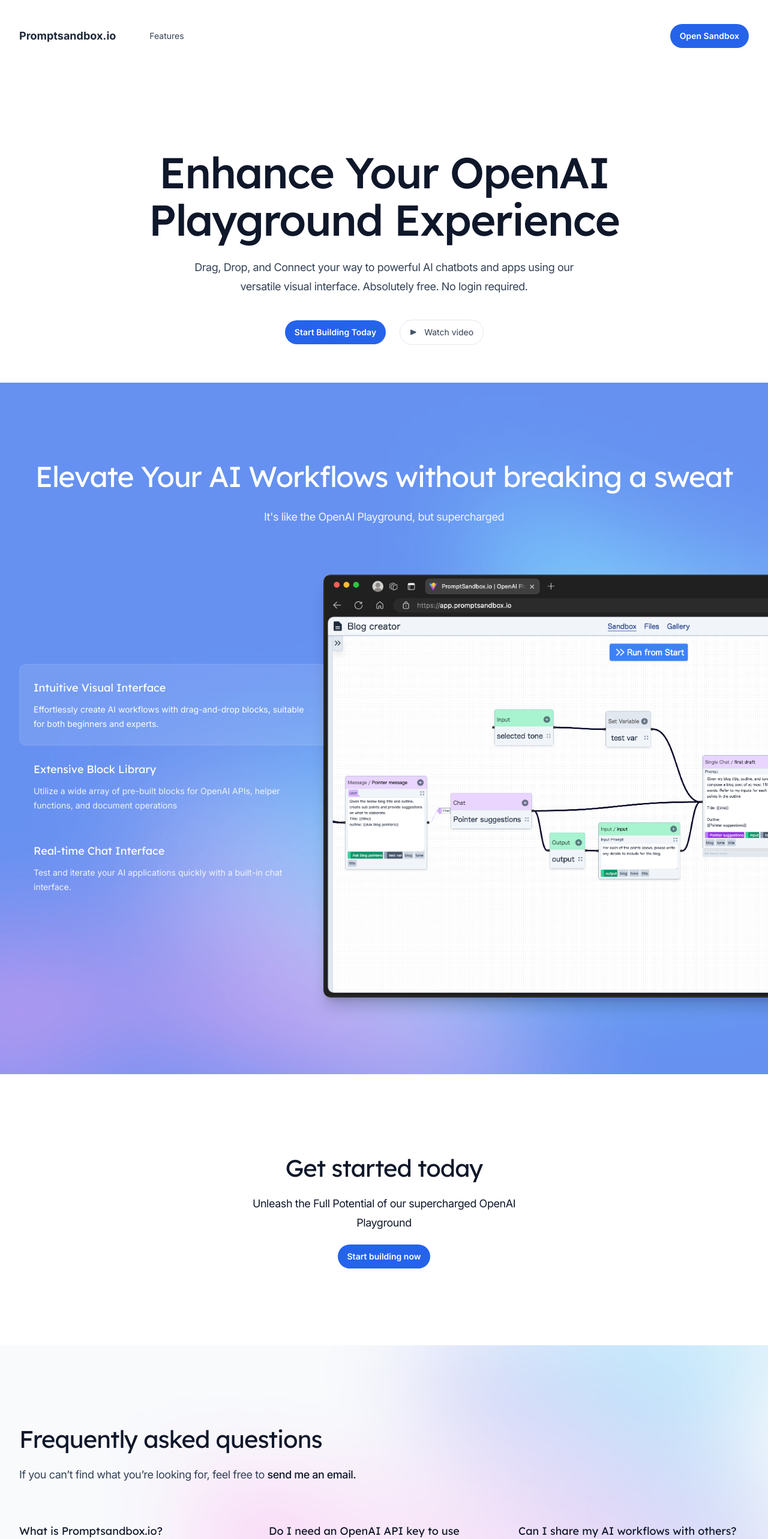
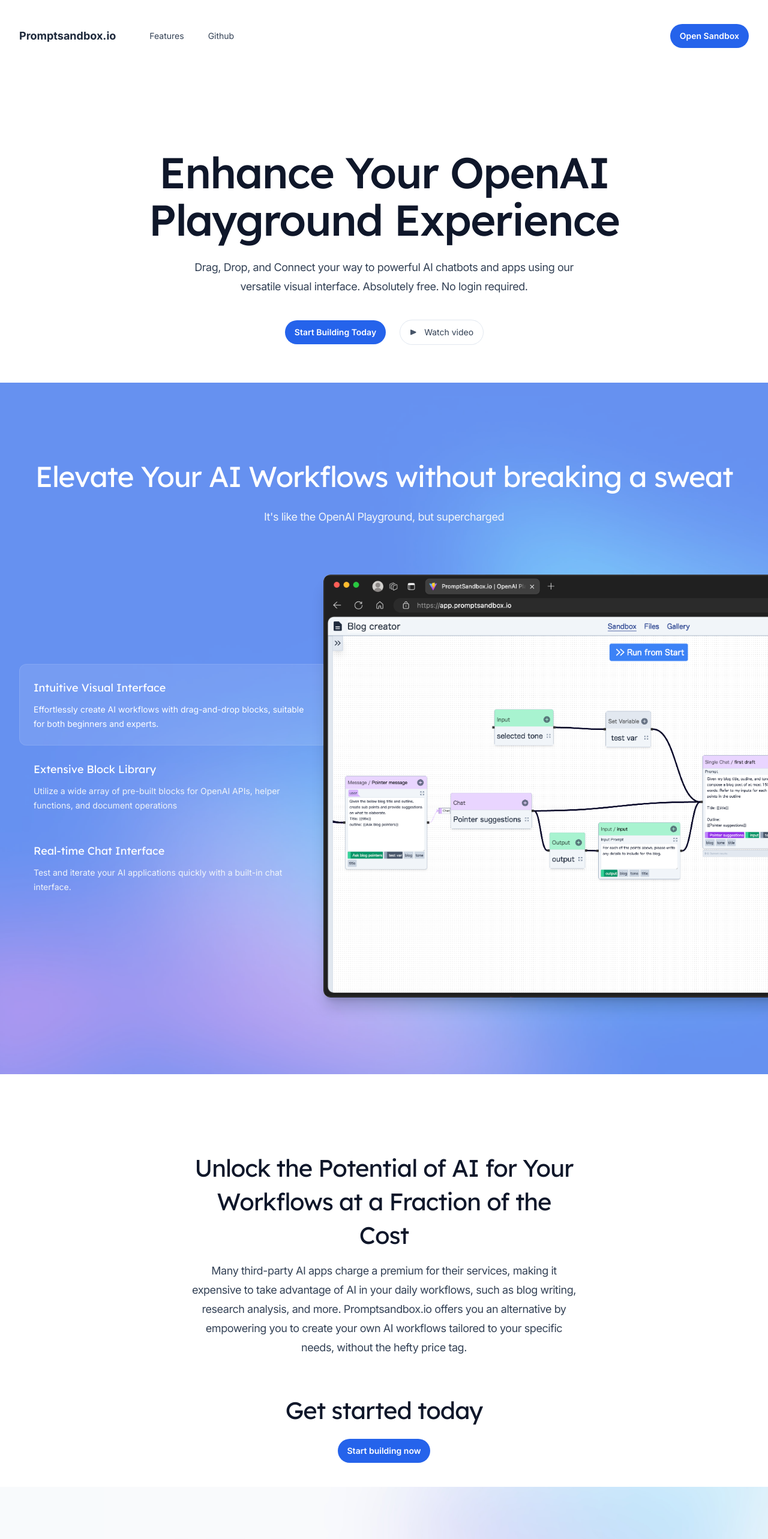
Before and after one commit to Promptsandbox-io/landing, a Next.js app: page / in a window 1280 px wide. Shown: the top 2566 px of the page at 60% size. Built offline with nearby package versions, Linux system fonts and the light colour scheme.

Commit message:
secondary features

```diff
--- a/src/components/CallToAction.jsx
+++ b/src/components/CallToAction.jsx
@@ -8,7 +8,7 @@ export function CallToAction() {
   return (
     <section
       id="get-started-today"
-      className="relative overflow-hidden bg-slate-slate-50 py-32"
+      className="relative overflow-hidden bg-slate-slate-50 py-10"
     >
       {/* <Image
         className="absolute left-1/2 top-1/2 max-w-none -translate-x-1/2 -translate-y-1/2"
@@ -23,9 +23,9 @@ export function CallToAction() {
           <h2 className="font-display text-3xl tracking-tight text-slate-900 sm:text-4xl">
             Get started today
           </h2>
-          <p className="mt-4 text-lg tracking-tight text-slate-900">
+          {/* <p className="mt-4 text-lg tracking-tight text-slate-900">
           Unleash the Full Potential of our supercharged OpenAI Playground
-          </p>
+          </p> */}
           <Button href="https://app.promptsandbox.io" color="blue" className=" mt-5">
             Start building now
           </Button>
--- a/src/components/Header.jsx
+++ b/src/components/Header.jsx
@@ -98,7 +98,8 @@ export function Header() {
             </Link>
             <div className="hidden md:flex md:gap-x-6">
               <NavLink href="#features">Features</NavLink>
-              {/* <NavLink href="#faq">FAQ</NavLink> */}
+              <NavLink
+              href="https://github.com/eg9y/promptsandbox.io">Github</NavLink>
               {/* <NavLink href="#testimonials">Blog</NavLink> */}
             </div>
           </div>
--- a/src/components/SecondaryFeatures.jsx
+++ b/src/components/SecondaryFeatures.jsx
@@ -211,20 +211,19 @@ export function SecondaryFeatures() {
     <section
       id="secondary-features"
       aria-label="Features for simplifying everyday business tasks"
-      className="pb-14 pt-20 sm:pb-20 sm:pt-32 lg:pb-32"
+      className="pb-5 pt-20 sm:pb-20 sm:pt-32 lg:pb-5"
     >
       <Container>
         <div className="mx-auto max-w-2xl md:text-center">
           <h2 className="font-display text-3xl tracking-tight text-slate-900 sm:text-4xl">
-            Simplify everyday business tasks.
+          Unlock the Potential of AI for Your Workflows at a Fraction of the Cost
           </h2>
           <p className="mt-4 text-lg tracking-tight text-slate-700">
-            Because you’d probably be a little confused if we suggested you
-            complicate your everyday business tasks instead.
+          Many third-party AI apps charge a premium for their services, making it expensive to take advantage of AI in your daily workflows, such as blog writing, research analysis, and more. Promptsandbox.io offers you an alternative by empowering you to create your own AI workflows tailored to your specific needs, without the hefty price tag.
           </p>
         </div>
-        <FeaturesMobile />
-        <FeaturesDesktop />
+        {/* <FeaturesMobile />
+        <FeaturesDesktop /> */}
       </Container>
     </section>
   )
--- a/src/pages/index.jsx
+++ b/src/pages/index.jsx
@@ -22,7 +22,7 @@ export default function Home() {
       <main>
         <Hero />
         <PrimaryFeatures />
-        {/* <SecondaryFeatures /> */}
+        <SecondaryFeatures />
         <CallToAction />
         <Faqs />
       </main>
```
